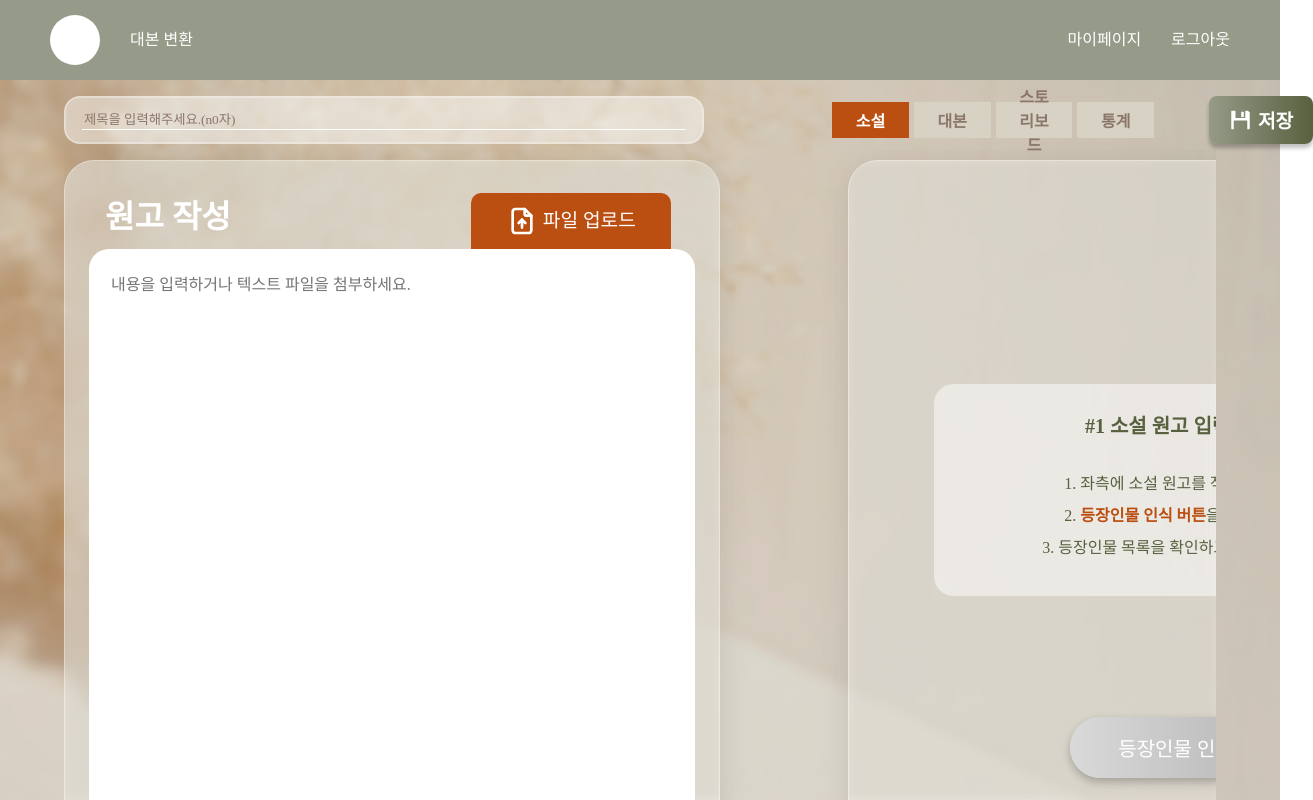
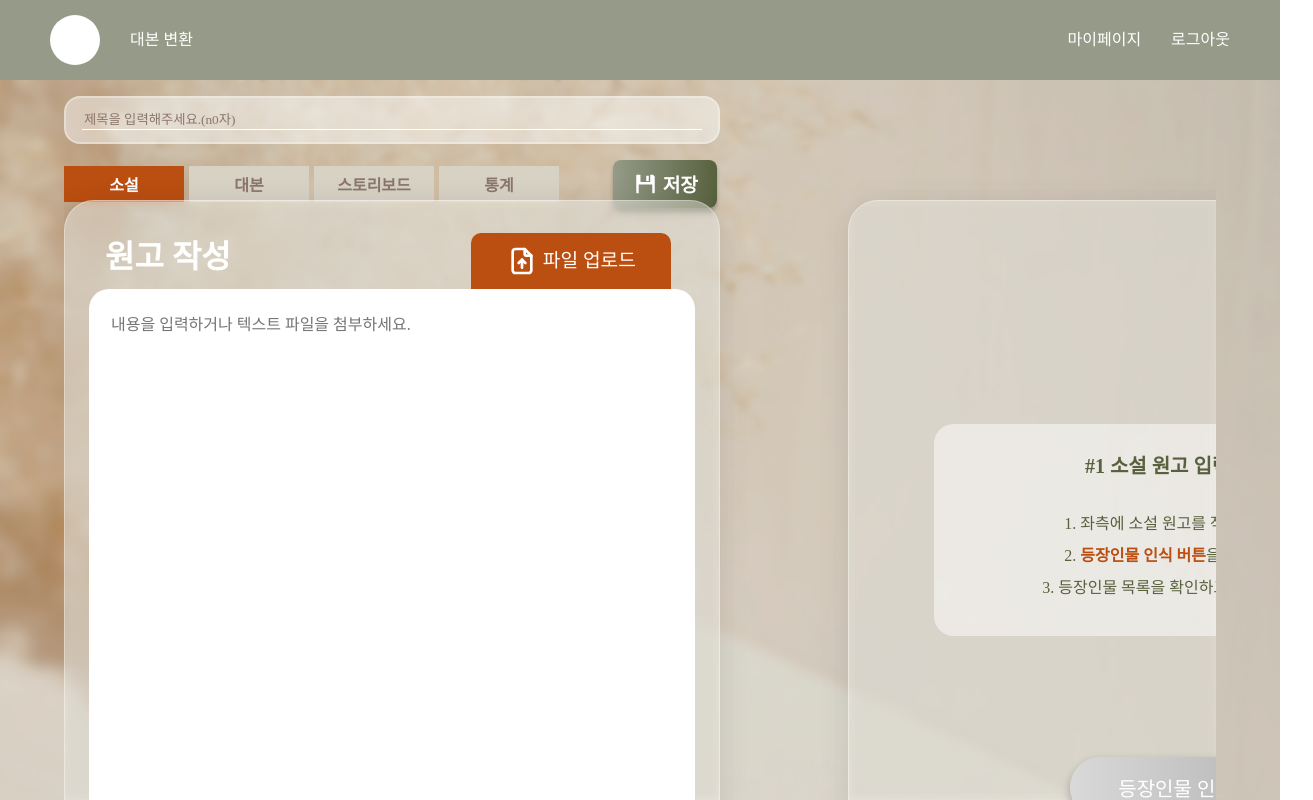
Before and after one commit to otcroz/DS-Volare_front-end, a React (Create React App) app: page /convert in a window 1280 px wide. Shown: the whole page, 1313 px wide, since content can reach past the window. Built offline with nearby package versions, Linux system fonts and the light colour scheme; a web font is replaced by a local one.

Commit message:
[design] Apply parent component covered title input, indicator according max-width value using @media option - apply @media, global media size Github issue #7

```diff
--- a/src/component/ConvertIndicator.tsx
+++ b/src/component/ConvertIndicator.tsx
@@ -63,8 +63,7 @@ const IndicatorBox = styled.button.attrs((props) => ({
   display: flex;
   align-items: center;
   justify-content: center;
-  min-width: 6vw;
-  max-width: 1.5rem;
+  min-width: 7.5rem;
   height: 30px;
   padding: 1.1rem;
   font-size: 1rem;
--- a/src/page/ConvertPage.tsx
+++ b/src/page/ConvertPage.tsx
@@ -137,6 +137,10 @@ const ConvertStepWrapper = styled.div`
   &::-webkit-scrollbar {
     display: none;
   }
+
+  @media ${({ theme }) => theme.mediaSize.xl} {
+    padding: 15vh 0; // TopContainer > height와 값 동일, margin을 주기 위해 값 크게해도 됨
+  }
 `;
 
 const TopContainer = styled.div`
@@ -144,12 +148,18 @@ const TopContainer = styled.div`
   display: flex;
   align-items: center;
   height: 10vh;
-  gap: 10vw;
+  gap: 0 10vw;
+
+  @media ${({ theme }) => theme.mediaSize.xl} {
+    flex-direction: column;
+    gap: 1rem 0;
+    padding: 1rem 0;
+  }
 `;
 
 const IndicatorBox = styled.div`
+  min-width: 41rem;
   display: flex;
-  max-width: 650px;
   align-items: center;
   gap: 0.7rem;
 `;
@@ -162,8 +172,7 @@ const SaveButtonBox = styled.div`
 const TitleInputBox = styled.div`
   display: flex;
   align-items: center;
-  width: 50vw; // equal convert box width
-  max-width: 650px;
+  min-width: 41rem;
   height: 3rem;
   padding: 1rem;
   border-style: solid;
```
